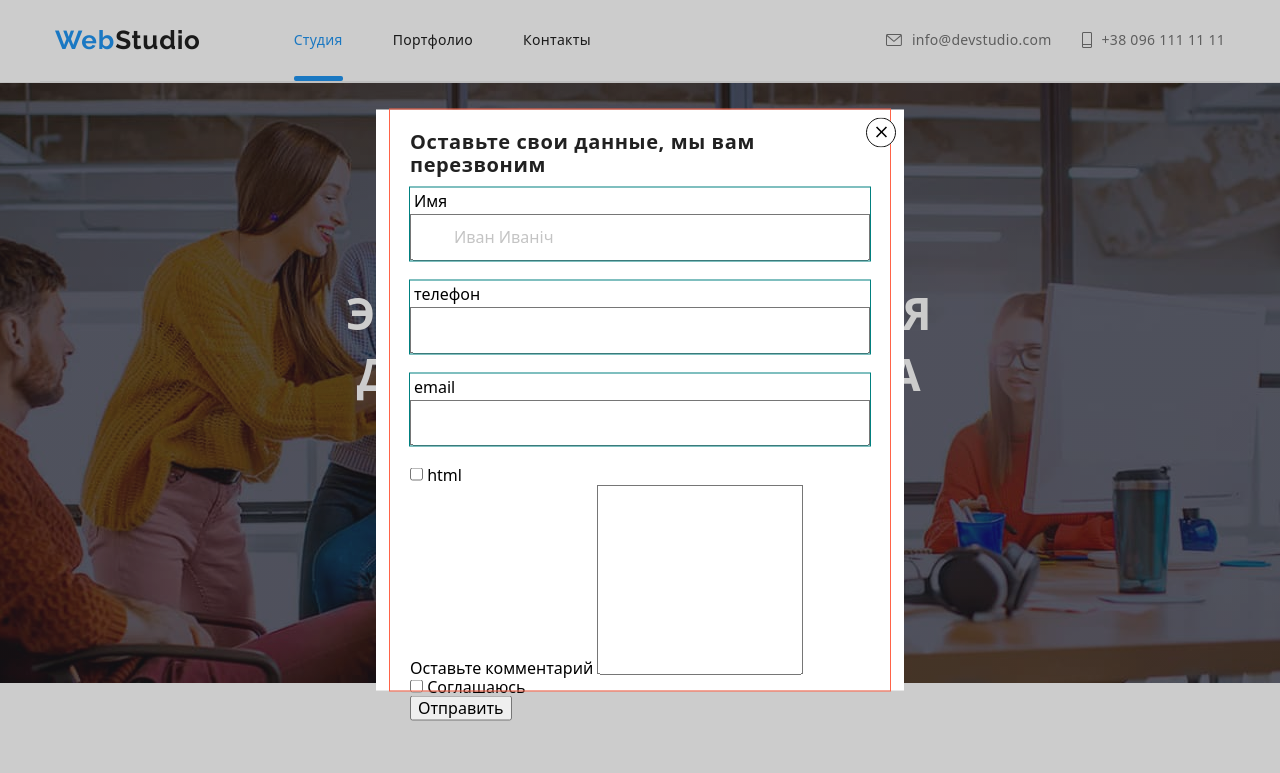
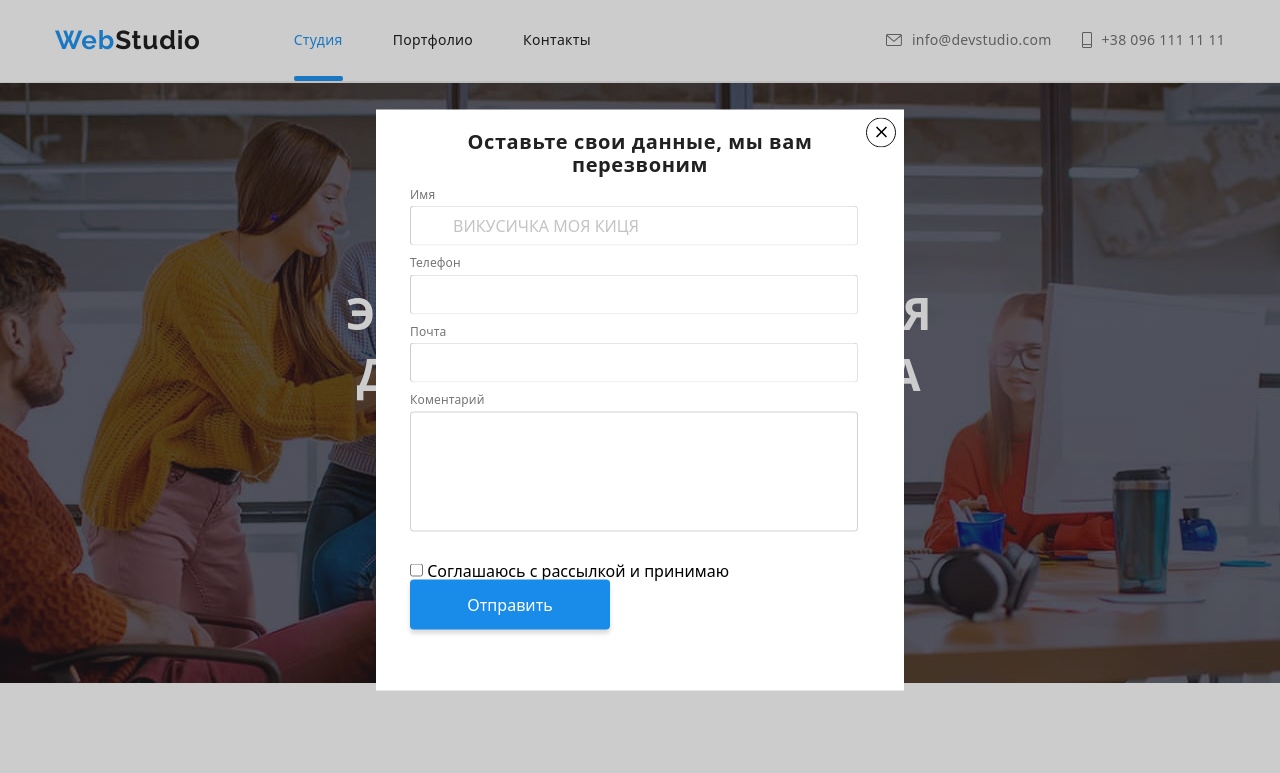
Before and after one commit to Olderas/goit-markup-hw-06, a plain HTML site: page index.html in a window 1280 px wide. Both pictures are taken after a click on the button "Заказать услугу". Shown: the top 773 px of the page. Drawn offline with nearby package versions, Linux system fonts and the light colour scheme.

Commit message:
разметка модалки

```diff
--- a/css/style.css
+++ b/css/style.css
@@ -464,7 +464,7 @@ background-color: var(--hover-button)
     display: block;
 width: 500px;
 height: 100%;
-outline: 1px solid tomato;
+/* outline: 1px solid tomato; */
 margin-left: auto;
 margin-right: auto;
 padding: 20px;
@@ -472,11 +472,13 @@ padding: 20px;
 }
 
 .title-modal {
-    width: 448px;
+font-weight: 700;
+font-size: 20px;
+line-height: 23px;
+text-align: center;
+letter-spacing: 0.03em;
 
     margin: 0px 0px 12px 0px;
-    font-weight: 700;
-    font-size: 20px;
     line-height: 1.15;
     letter-spacing: 0.03em;
     color: var(--title-text-color);
@@ -485,15 +487,56 @@ padding: 20px;
 .form-field{
     display: flex;
     flex-direction: column;
-    outline: 1px solid teal;
-    margin-bottom: 20px;
+    /* outline: 1px solid teal; */
+    margin-bottom: 10px;
 }
 
 .form-field input {
+    width: 448px;
+    height: 40px;
     margin: 0;
     padding-top:12px;
     padding-bottom: 12px;
     padding-left: 42px;
+    border-color: rgba(33, 33, 33, 0.2);
+    border-radius: 4px;
+    border-width: 1px;
+}
+
+.form-field input[type="checkbox"] {
+    width: 16px;
+    height: 15px;
+}
+
+.form-field input:hover,
+.form-field input:focus {
+    border-color: red;
+}
+
+textarea {
+    width: 448px;
+    height: 120px;
+    margin-bottom: 20px;
+    padding-left: 16px;
+    padding-right: 16px;
+    padding-bottom: 12px ;
+    padding-top: 12px ;
+    border: 1px solid rgba(33, 33, 33, 0.2);
+    border-radius: 4px;
+    border-width: 1px;
+}
+
+.button-modal {
+
+width: 200px;
+height: 50px;
+left: 700px;
+top: 712px;
+color: white;
+border: none;
+background: #188CE8;
+box-shadow: 0px 4px 4px rgba(0, 0, 0, 0.15);
+border-radius: 4px;
 }
 
 .form-field input::placeholder {
@@ -502,8 +545,18 @@ padding: 20px;
 
 
 
+
 .form-field label {
-    margin: 4px;
+    margin-bottom: 4px;
+
+font-weight: 400;
+font-size: 12px;
+line-height: 1.2;
+/* identical to box height */
+
+letter-spacing: 0.01em;
+
+color: #757575;
 }
 textarea {
     resize: none;
--- a/index.html
+++ b/index.html
@@ -473,37 +473,31 @@
             <h2 class="title-modal">Оставьте свои данные, мы вам перезвоним</h2>
             <div class="form-field">
             <label for="name">Имя</label>
-            <input type="text" name="name" id="name" placeholder="Иван Иваніч" autofocus>
+            <input type="text" name="name" id="name" placeholder="ВИКУСИЧКА МОЯ КИЦЯ" autofocus>
             </div>
 
             <div class="form-field">
-            <label for="tel">телефон</label>
+            <label for="tel">Телефон</label>
             <input type="tel" name="tel" id="tel" autocomplete="off"/>
             </div>
 
             <div class="form-field">
-            <label for="email">email</label>
-            <input type="email" name="email" id="email">
+            <label for="email">Почта</label>
+            <input type="email" name="email" id="email" autocomplete="off">
             </div>
+
+            <div class="form-field">
+            <label for="opic">Коментарий</label>
+            <textarea name="opic" id="opic"  rows="10"></textarea>
+            </div>
+
+            <input type="checkbox" name="ok" id="ok">
+            <label for="ok">Соглашаюсь с рассылкой и принимаю</label>
 
 
 
-            <div role="group">
-            <input type="checkbox" name="topic" value="html" id="html">
-            <label for="html">html</label>
-            <br>
-            <label for="opic">Оставьте комментарий</label>
-            <textarea name="opic" id="opic"  rows="10"></textarea>
-            <br>
-            <input type="checkbox" name="ok" id="ok">
-            <label for="ok">Соглашаюсь</label>
-            <br>
-            <button type="button">Отправить</button>
-
-
-            </div>
-
-
+            <button class="button-modal" type="button">Отправить</button>
+    <div>
         </form>
 
         </div>
```
